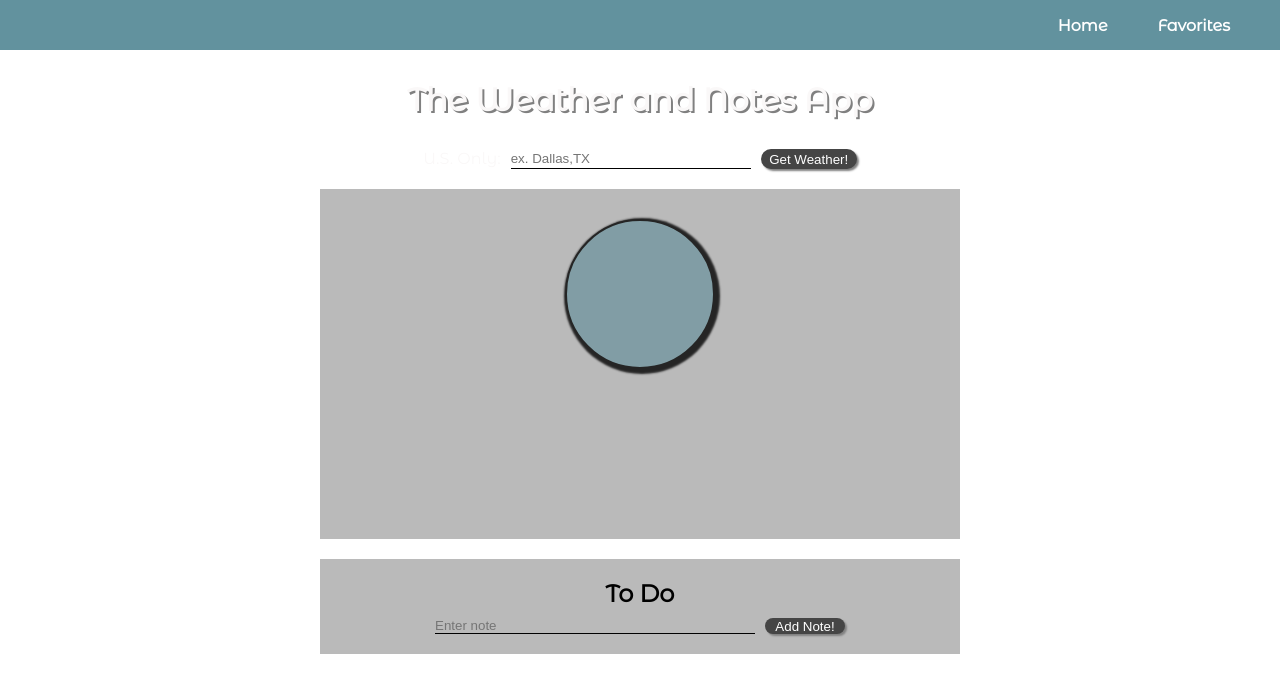
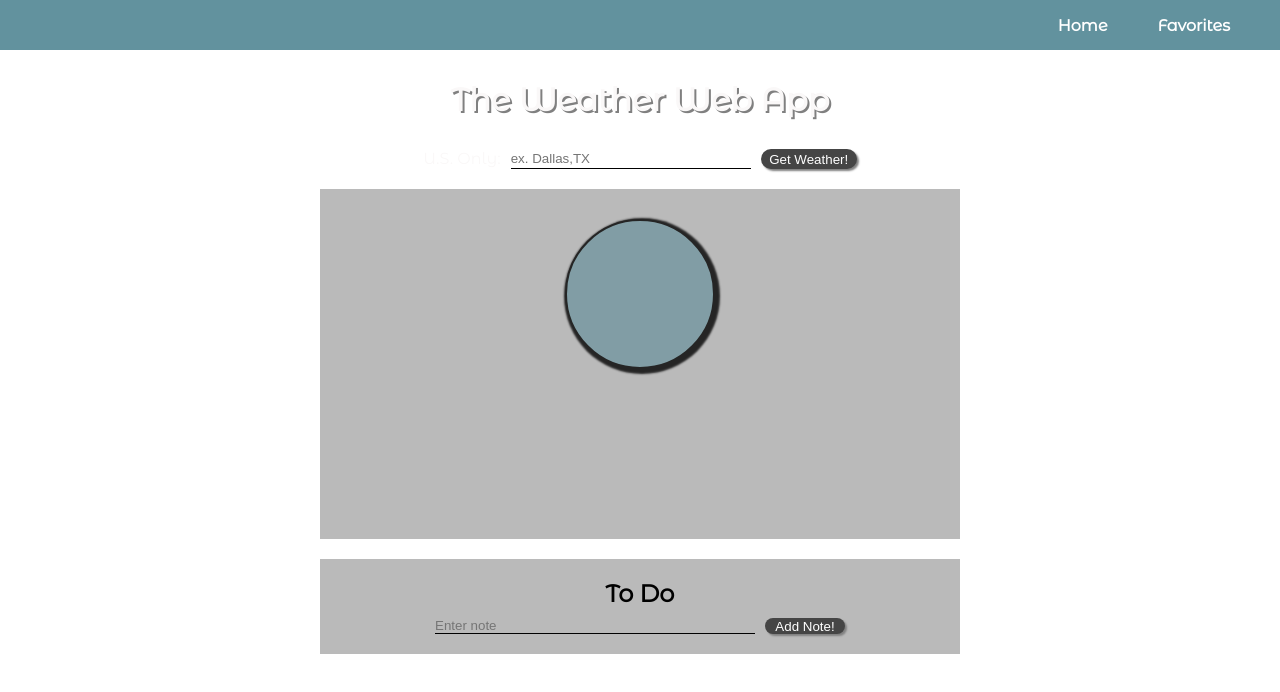
Before and after one commit to wesleylo1/weathernow-capstone, a website: page public/index.html in a window 1280 px wide. Drawn offline with nearby package versions, Linux system fonts and the light colour scheme; no server answers.

Commit message:
title change

```diff
--- a/public/index.html
+++ b/public/index.html
@@ -18,7 +18,7 @@
     </header>
 
     <!--title area-->
-    <h1>The Weather and Notes App</h1>
+    <h1>The Weather Web App</h1>
     <form class="get-weather">
         <label for="city-input">U.S. Only:</label>
         <input type="text" class="weather-city" placeholder="ex. Dallas,TX">
```
